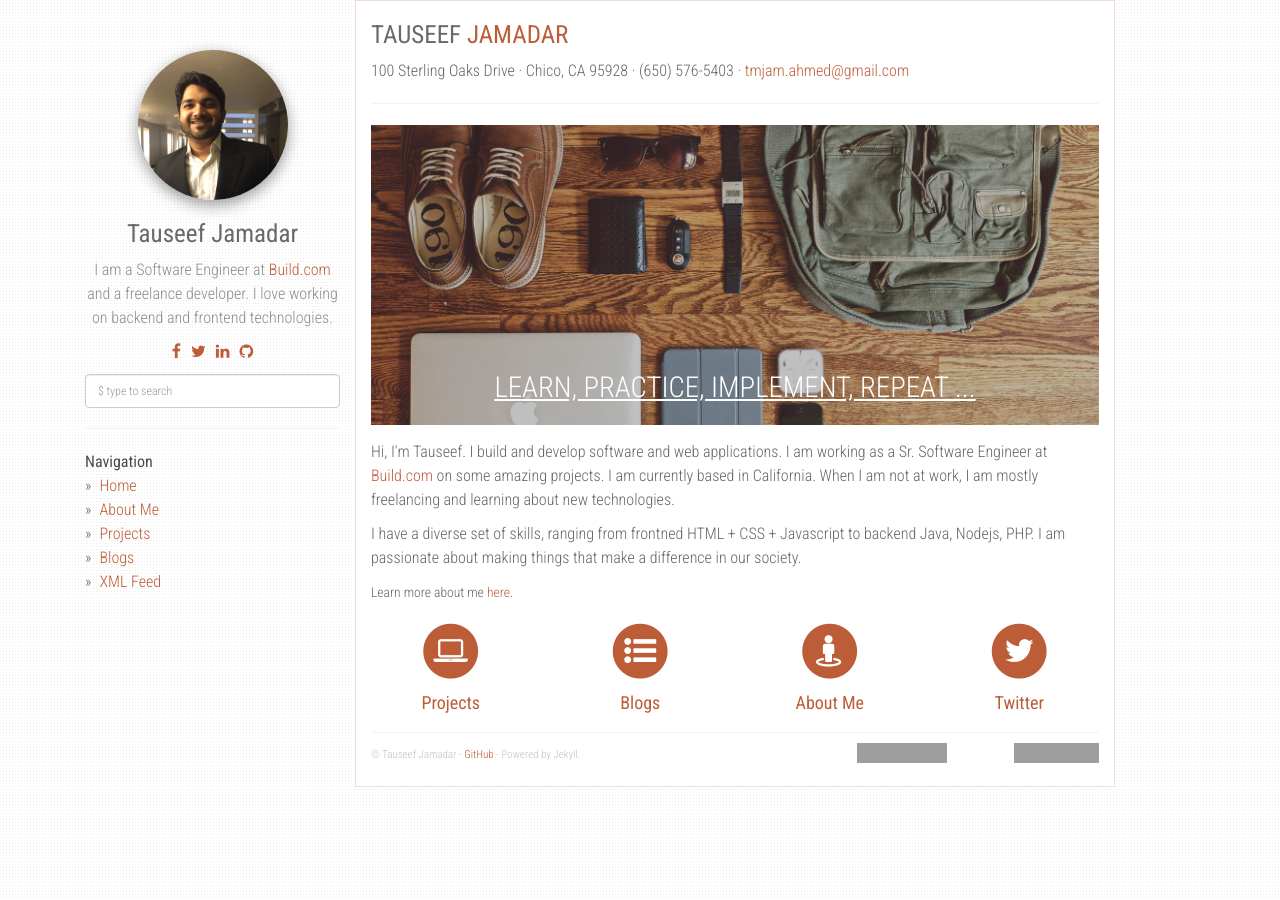
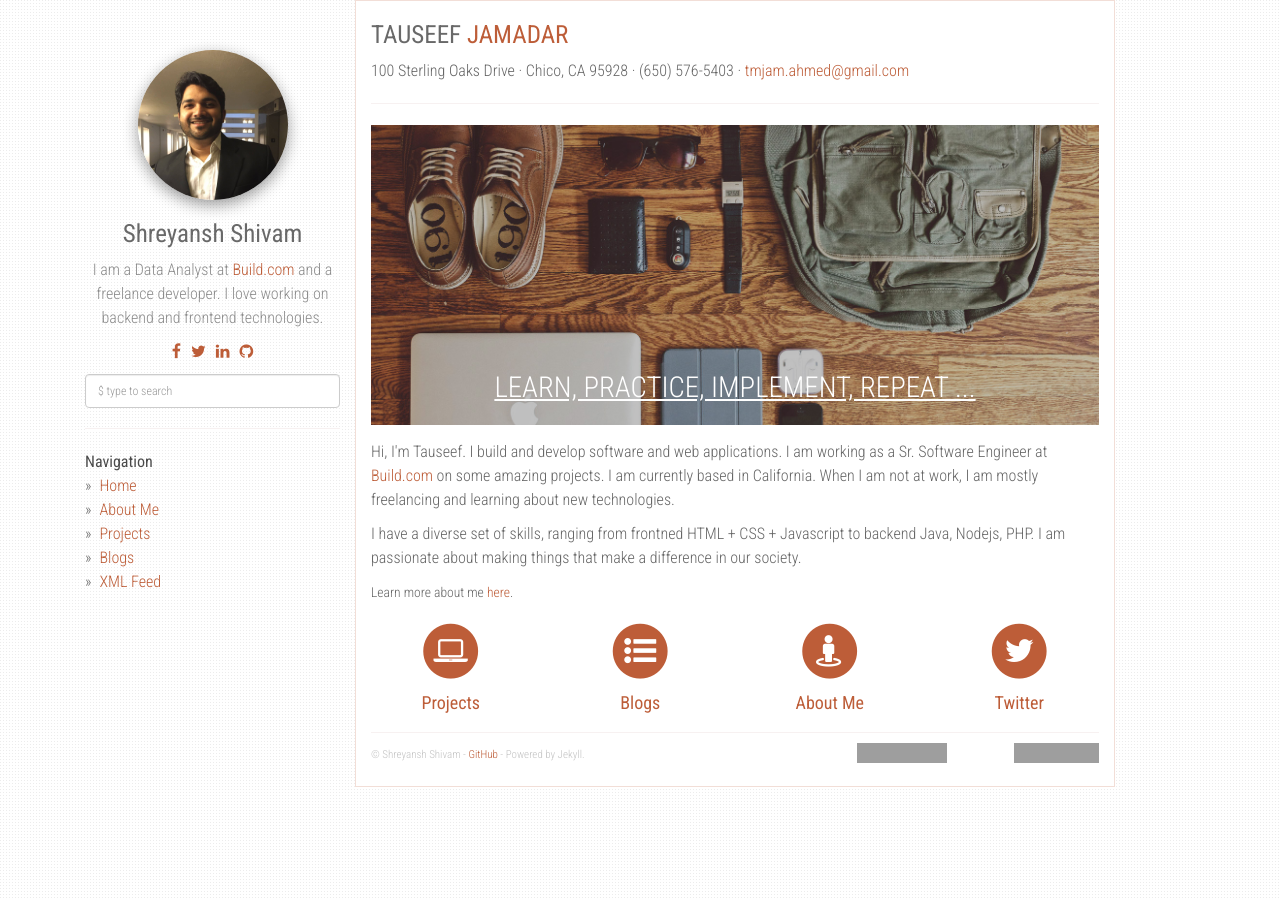
Before and after one commit to shreyanshshivam/shreyansh, a Jekyll site: the page built from index.html, in a window 1280 px wide. Built offline with Jekyll 4.4.1, drawn with Linux system fonts in a browser that asks for light colours; nearby versions of some CDN libraries; grey boxes are pictures that could not be loaded.

Commit message:
Update _config.yml

```diff
--- a/_config.yml
+++ b/_config.yml
@@ -1,10 +1,10 @@
 title: Shreyansh Shivam
 description: Stuff that I come across and find interesting.
-author: Tauseef Jamadar
+author: Shreyansh Shivam
 email: tmjam.ahmed@gmail.com
 phone: (650) 576-5403
 github: https://github.com/tmjam
-about: I am a Software Engineer at <a href="https://www.build.com" target="_blank">Build.com</a> and a freelance developer. I love working on backend and frontend technologies.
+about: I am a Data Analyst at <a href="https://www.build.com" target="_blank">Build.com</a> and a freelance developer. I love working on backend and frontend technologies.
 disqus_shortname: programming
 google_analytics: UA-31048387-6
 avatar_url: /static/img/me.jpg
```
